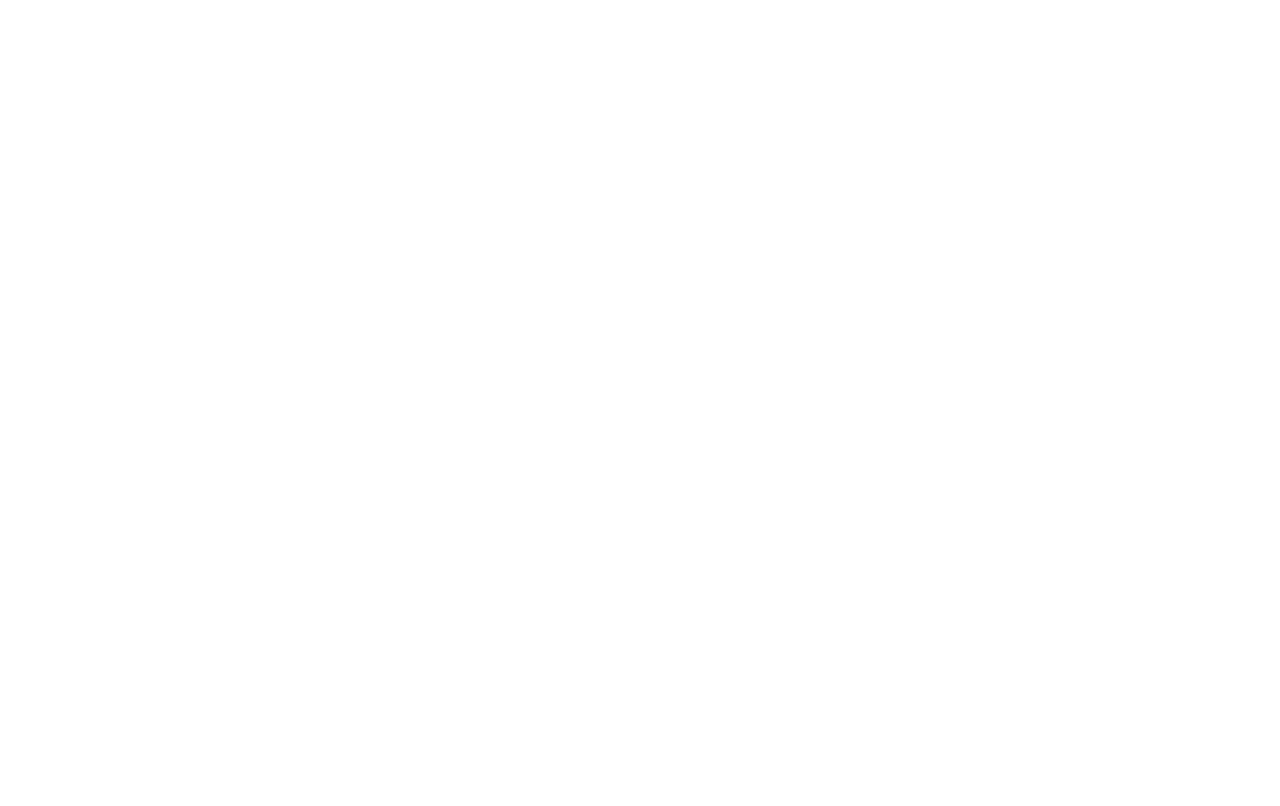
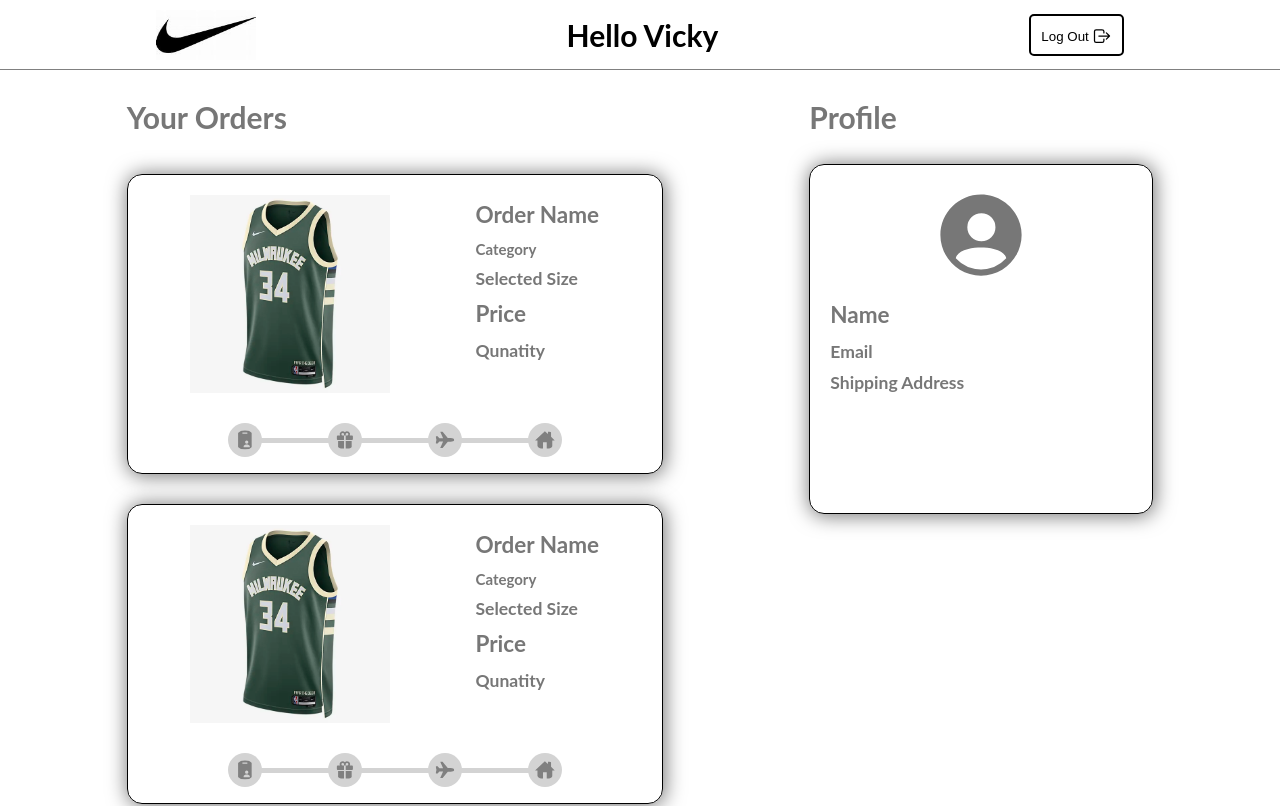
Before and after one commit to vickysingh-dev/nike-mern-project-frontend, a React (Create React App) app: page /user in a window 1280 px wide. Before the commit this address had no page. Shown: the top 806 px of the page. Built offline with nearby package versions, Linux system fonts and the light colour scheme.

Commit message:
updating git with user page

```diff
--- a/src/App.js
+++ b/src/App.js
@@ -1,5 +1,6 @@
 import "./App.css";
 
+import { useEffect } from "react";
 import { Routes, Route, useLocation } from "react-router-dom";
 
 import FirstPage from "./components/FirstPage";
@@ -9,9 +10,9 @@
 import Item from "./components/item/Item";
 import CartPage from "./components/cart/CartPage";
 import Error from "./components/Error";
-import { useEffect } from "react";
 import Checkout from "./components/cart/Checkout";
 import UpdatePassword from "./components/sign/updatePassword";
+import UserPage from "./components/user/UserPage";
 
 function App() {
     const location = useLocation();
@@ -55,6 +56,10 @@
 
             <Route exact path="/item" element={<Item />} />
 
+            {/* user page  */}
+
+            <Route exact path="/user" element={<UserPage />} />
+
             {/* error  */}
 
             <Route exact path="/error" element={<Error />} />
--- a/src/components/cart_css/CartNavbar.css
+++ b/src/components/cart_css/CartNavbar.css
@@ -1,9 +1,13 @@
 .cartNavbar{
     height: 70px;
+    position: sticky;
+    top: 0;
     display: flex;
     justify-content: space-around;
     align-items: center;
     border-bottom: 1px solid grey;
+    background-color: white;
+    z-index: 1000;
 }
 .brand-logo{
     background-image: url('/public/images/nike-logo.jpg');
--- /dev/null
+++ b/src/components/user/OrderCard.jsx
@@ -0,0 +1,48 @@
+import React from "react";
+
+import {
+    IoCheckmarkCircleSharp,
+    IoGiftSharp,
+    IoHomeSharp,
+    IoAirplaneSharp,
+    IoIdCardSharp,
+} from "react-icons/io5";
+
+import "../user_css/OrderCard.css";
+
+const OrderCard = () => {
+    return (
+        <div className="orderCard">
+            <div className="orderCardDetails">
+                <div className="orderCardImage">
+                    <img src="products/one.webp" />
+                </div>
+                <div className="orderCardInfo">
+                    <h2>Order Name</h2>
+                    <h4>Category</h4>
+                    <h3>Selected Size</h3>
+                    <h2>Price</h2>
+                    <h3>Qunatity</h3>
+                </div>
+            </div>
+            <div className="orderCardProgress">
+                <ul>
+                    <li>
+                        <IoIdCardSharp className="order-icon" />
+                    </li>
+                    <li>
+                        <IoGiftSharp className="order-icon" />
+                    </li>
+                    <li>
+                        <IoAirplaneSharp className="order-icon" />
+                    </li>
+                    <li>
+                        <IoHomeSharp className="order-icon" />
+                    </li>
+                </ul>
+            </div>
+        </div>
+    );
+};
+
+export default OrderCard;
--- /dev/null
+++ b/src/components/user/UserDetails.jsx
@@ -0,0 +1,17 @@
+import React from "react";
+
+import "../user_css/UserDetails.css";
+
+import UserInfo from "./UserInfo";
+import UserOrders from "./UserOrders";
+
+const UserDetails = () => {
+    return (
+        <div className="userDetails">
+            <UserOrders />
+            <UserInfo />
+        </div>
+    );
+};
+
+export default UserDetails;
--- /dev/null
+++ b/src/components/user/UserInfo.jsx
@@ -0,0 +1,26 @@
+import React from "react";
+
+import "../user_css/UserInfo.css";
+
+import { IoPersonCircleSharp } from "react-icons/io5";
+// react-icons/io5
+
+const UserInfo = () => {
+    return (
+        <div className="userInfo">
+            <h1>Profile</h1>
+            <div className="userInfo-container">
+                <div className="userInfo-image">
+                    <IoPersonCircleSharp className="userInfoImage-icon" />
+                </div>
+                <div className="userInfo-details">
+                    <h2>Name</h2>
+                    <h3>Email</h3>
+                    <h3>Shipping Address</h3>
+                </div>
+            </div>
+        </div>
+    );
+};
+
+export default UserInfo;
--- /dev/null
+++ b/src/components/user/UserOrders.jsx
@@ -0,0 +1,17 @@
+import React from "react";
+
+import "../user_css/UserOrders.css";
+import OrderCard from "./OrderCard";
+
+const UserOrders = () => {
+    return (
+        <div className="userOrders">
+            <h1>Your Orders</h1>
+            <OrderCard />
+            <OrderCard />
+            <OrderCard />
+        </div>
+    );
+};
+
+export default UserOrders;
--- /dev/null
+++ b/src/components/user/UserPage.jsx
@@ -0,0 +1,15 @@
+import React from "react";
+
+import CartNavbar from "../cart/CartNavbar";
+import UserDetails from "./UserDetails";
+
+const UserPage = () => {
+    return (
+        <div className="userPage">
+            <CartNavbar props={"vicky"} />
+            <UserDetails />
+        </div>
+    );
+};
+
+export default UserPage;
--- /dev/null
+++ b/src/components/user_css/OrderCard.css
@@ -0,0 +1,66 @@
+.orderCard {
+    width: 100%;
+    height: 300px;
+    border: 1px solid black;
+    margin: 30px 0;
+    border-radius: 15px;
+    box-shadow: 1px 1px 20px 1px;
+}
+.orderCardDetails{
+    width: 100%;
+    height: 80%;
+    padding: 20px;
+    display: flex;
+    justify-content: space-around;
+}
+.orderCardImage{
+    width: 200px;
+}
+.orderCardImage img {
+    height: 100%;
+    width: 100%;
+}
+.orderCardProgress{
+    height: 20%;
+}
+.orderCardProgress ul{
+    text-align: center;
+    margin: 10px;
+}
+.orderCardProgress ul li{
+    position: relative;
+    display: inline-block;
+    width: 100px;
+}
+.orderCardProgress ul li::after{
+    content: "";
+    position: absolute;
+    top: 15px;
+    left: 0;
+    height: 5px;
+    width: 100px;
+    background-color: lightgrey;
+    z-index: -10;
+}
+.orderCardProgress ul li:nth-child(1)::after{
+    width: 50px;
+    transform: translateX(100%);
+}
+.orderCardProgress ul li:nth-child(4)::after{
+    width: 50px;
+}
+.orderCardProgress .order-icon{
+    font-size: 2.25em;
+    padding: 7px;
+    color: grey;
+    background-color: lightgrey;
+    border-radius: 20px;
+}
+.orderCardProgress .completed {
+    background-color: black;
+    color: white;
+}
+.orderCardProgress ul{
+    list-style: none;
+    padding: 0;
+}
--- /dev/null
+++ b/src/components/user_css/UserDetails.css
@@ -0,0 +1,6 @@
+.userDetails {
+    height: calc(100vh - 70px);
+    display: flex;
+    justify-content: space-evenly;
+    align-items: center;
+}
--- /dev/null
+++ b/src/components/user_css/UserInfo.css
@@ -0,0 +1,27 @@
+.userInfo {
+    width: 30%;
+    height: 100%;
+    padding: 20px;
+}
+.userInfo-container{
+    width: 100%;
+    height: 350px;
+    margin: 20px 0;
+    padding: 20px;
+    border: 1px solid black;
+    border-radius: 15px;
+    box-shadow: 1px 1px 20px 1px;
+}
+.userInfo-container .userInfo-image{
+    height: 100px;
+    width: 100px;
+    margin: auto;
+    border-radius: 50%;
+}
+.userInfo-container .userInfoImage-icon{
+    width: 100%;
+    height: 100%;
+}
+.userInfo-details{
+    margin: 10px 0;
+}
--- /dev/null
+++ b/src/components/user_css/UserOrders.css
@@ -0,0 +1,19 @@
+.userOrders {
+    width: 45%;
+    height: 100%;
+    /* overflow-y: auto; */
+    padding: 20px;
+}
+.userOrders::-webkit-scrollbar {
+    width: 12px;
+}
+
+.userOrders::-webkit-scrollbar-track {
+    background: rgb(227, 226, 226);
+}
+
+.userOrders::-webkit-scrollbar-thumb {
+    background-color: darkgrey;
+    border-radius: 20px;
+    border: 3px solid rgb(227, 226, 226);
+}
```
Also changed, not shown: src/components/cart_css/CartItems.css (indentation only), 1 other file (tests, documents, lock files or other folders).
